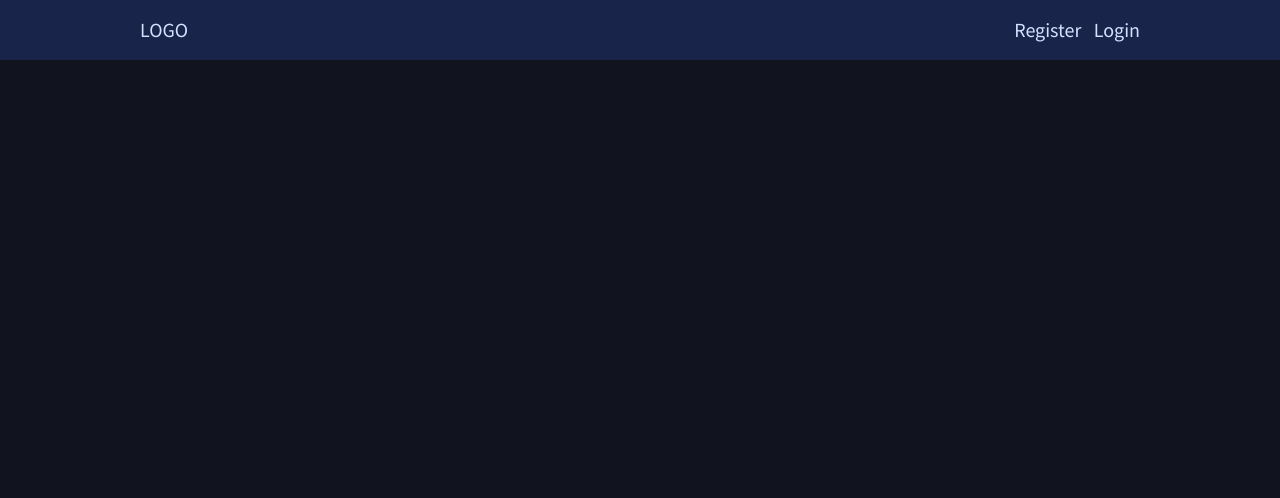
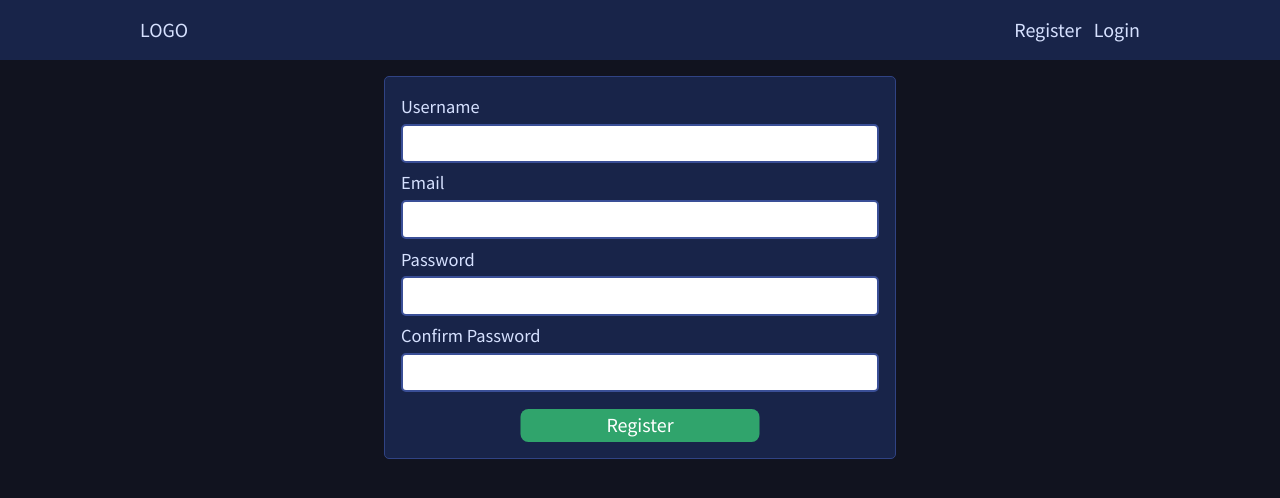
Before and after one commit to Blatts12/my-lists-web, a React (Vite) app: page /register in a window 1280 px wide. Before the commit this address had no page. Shown: the top 498 px of the page. Built offline with nearby package versions, Linux system fonts and the light colour scheme.

Commit message:
added login, register forms and pages added form styled components removed unused protected page for testing

```diff
--- a/src/App.tsx
+++ b/src/App.tsx
@@ -1,11 +1,11 @@
 import React, { useEffect } from "react";
 import { Route, Routes } from "react-router-dom";
-import { AppContainer, Container } from "./components/common/Container";
-import ProtectedElement from "./components/common/ProtectedElement";
+import { AppContainer } from "./components/common/Container";
 import Navbar from "./components/navigation/Navbar";
 import globalStyles from "./globalStyles";
-import AuthProtPage from "./pages/AuthProtPage";
-import Home from "./pages/Home";
+import HomePage from "./pages/HomePage";
+import LoginPage from "./pages/LoginPage";
+import RegisterPage from "./pages/RegisterPage";
 import useUiStore from "./stores/UiStore";
 
 const getIsMobile = () => window.innerWidth <= 600;
@@ -29,19 +29,11 @@ const App: React.FC = () => {
     <>
       <AppContainer>
         <Navbar />
-        <Container>
-          <Routes>
-            <Route path="/" element={<Home />} />
-            <Route
-              path="/pp"
-              element={
-                <ProtectedElement>
-                  <AuthProtPage />
-                </ProtectedElement>
-              }
-            />
-          </Routes>
-        </Container>
+        <Routes>
+          <Route path="/" element={<HomePage />} />
+          <Route path="/login" element={<LoginPage />} />
+          <Route path="/register" element={<RegisterPage />} />
+        </Routes>
       </AppContainer>
     </>
   );
--- /dev/null
+++ b/src/components/auth/LoginForm.tsx
@@ -0,0 +1,23 @@
+import React from "react";
+import { Button } from "../common/Button";
+import { FieldSet, Form, Input, Label } from "../common/Form";
+
+const LoginForm: React.FC = () => {
+  return (
+    <Form>
+      <FieldSet>
+        <Label htmlFor="username">Username</Label>
+        <Input id="username" type="text" />
+      </FieldSet>
+      <FieldSet>
+        <Label htmlFor="password">Password</Label>
+        <Input id="password" type="password" />
+      </FieldSet>
+      <Button type="submit" color="primary" size="l">
+        Login
+      </Button>
+    </Form>
+  );
+};
+
+export default LoginForm;
--- /dev/null
+++ b/src/components/auth/RegisterForm.tsx
@@ -0,0 +1,31 @@
+import React from "react";
+import { Button } from "../common/Button";
+import { FieldSet, Form, Input, Label } from "../common/Form";
+
+const RegisterForm: React.FC = () => {
+  return (
+    <Form>
+      <FieldSet>
+        <Label htmlFor="username">Username</Label>
+        <Input id="username" type="text" />
+      </FieldSet>
+      <FieldSet>
+        <Label htmlFor="email">Email</Label>
+        <Input id="email" type="email" />
+      </FieldSet>
+      <FieldSet>
+        <Label htmlFor="password">Password</Label>
+        <Input id="password" type="password" />
+      </FieldSet>
+      <FieldSet>
+        <Label htmlFor="password2">Confirm Password</Label>
+        <Input id="password2" type="password" />
+      </FieldSet>
+      <Button type="submit" color="primary" size="l">
+        Register
+      </Button>
+    </Form>
+  );
+};
+
+export default RegisterForm;
--- /dev/null
+++ b/src/components/common/Form.ts
@@ -0,0 +1,48 @@
+import { styled } from "../../stitches.config";
+
+const Form = styled("form", {
+  display: "flex",
+  flexDirection: "column",
+  gap: "0.4rem",
+  maxWidth: "512px",
+  margin: "1rem",
+  padding: "1rem",
+  backgroundColor: "$uiBackground",
+  borderRadius: "5px",
+  border: "1px solid $uiBorder",
+
+  "@media (min-width: calc(512px + 2rem))": {
+    margin: "1rem auto",
+  },
+
+  "& button[type=submit]": {
+    width: "50%",
+    marginTop: "0.65rem",
+    transform: "translateX(50%)",
+  },
+});
+
+const FieldSet = styled("fieldset", {
+  all: "unset",
+  display: "flex",
+  flexDirection: "column",
+  gap: "0.2rem",
+});
+
+const Label = styled("label", {
+  fontSize: "1.15em",
+});
+
+const Input = styled("input", {
+  width: "100%",
+  padding: "0.2rem",
+  fontSize: "1.2em",
+  borderRadius: "5px",
+  border: "2px solid $uiBorderInteractive",
+  "&:focus": {
+    outline: "1px solid $uiBorderActive",
+    borderColor: "$uiBorderActive",
+  },
+});
+
+export { Form, FieldSet, Label, Input };
--- a/src/pages/AuthProtPage.tsx
+++ /dev/null
@@ -1,7 +0,0 @@
-import React from "react";
-
-const AuthProtPage: React.FC = () => {
-  return <div>You are protected!</div>;
-};
-
-export default AuthProtPage;
--- a/src/pages/Home.tsx
+++ /dev/null
@@ -1,7 +0,0 @@
-import React from "react";
-
-const Home: React.FC = () => {
-  return <div>Home</div>;
-};
-
-export default Home;
--- /dev/null
+++ b/src/pages/HomePage.tsx
@@ -0,0 +1,7 @@
+import React from "react";
+
+const HomePage: React.FC = () => {
+  return <div>Home</div>;
+};
+
+export default HomePage;
--- /dev/null
+++ b/src/pages/LoginPage.tsx
@@ -0,0 +1,19 @@
+import React from "react";
+import { Navigate } from "react-router-dom";
+import LoginForm from "../components/auth/LoginForm";
+import { Container } from "../components/common/Container";
+import useAuthStore from "../stores/AuthStore";
+
+const LoginPage: React.FC = () => {
+  const isAuthenticated = useAuthStore((state) => state.isAuthenticated);
+
+  if (isAuthenticated) return <Navigate to="/" />;
+
+  return (
+    <Container>
+      <LoginForm />
+    </Container>
+  );
+};
+
+export default LoginPage;
--- /dev/null
+++ b/src/pages/RegisterPage.tsx
@@ -0,0 +1,19 @@
+import React from "react";
+import { Navigate } from "react-router-dom";
+import RegisterForm from "../components/auth/RegisterForm";
+import { Container } from "../components/common/Container";
+import useAuthStore from "../stores/AuthStore";
+
+const RegisterPage: React.FC = () => {
+  const isAuthenticated = useAuthStore((state) => state.isAuthenticated);
+
+  if (isAuthenticated) return <Navigate to="/" />;
+
+  return (
+    <Container>
+      <RegisterForm />
+    </Container>
+  );
+};
+
+export default RegisterPage;
--- a/src/stitches.config.ts
+++ b/src/stitches.config.ts
@@ -38,6 +38,8 @@ export const {
       uiBackgroundHover: indigoDark.indigo4,
       uiBackgroundSelect: indigoDark.indigo5,
       uiBorder: indigoDark.indigo6,
+      uiBorderInteractive: indigoDark.indigo7,
+      uiBorderActive: indigoDark.indigo7,
       uiText: indigoDark.indigo12,
 
       errorBackground: crimsonDark.crimson3,
```
